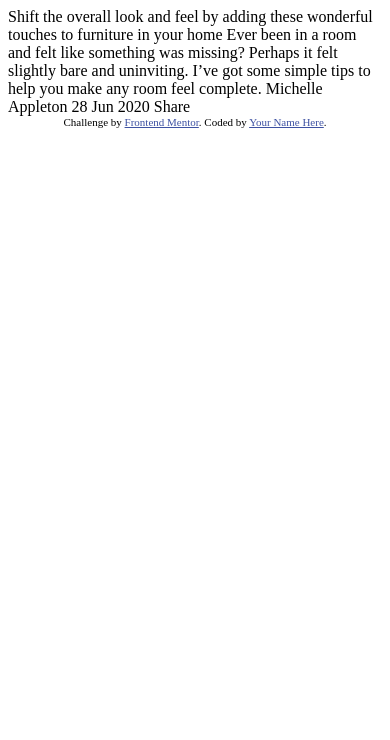
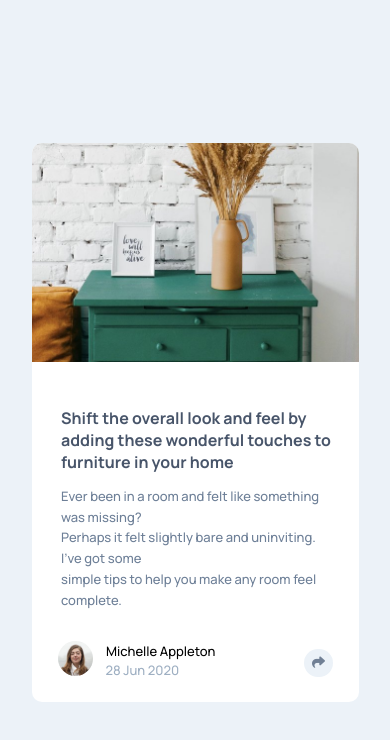
Before and after one commit to Jexinte/Frontend_Mentor_Challenges_Article_Preview_Component, a plain HTML site: page index.html in a window 390 px wide. Drawn offline with Linux system fonts and the light colour scheme.

Commit message:
Final changes

```diff
--- /dev/null
+++ b/css/main.css
@@ -0,0 +1,262 @@
+/* MANROPE MEDIUM 500 & BOLD 700  */
+@import url('https://fonts.googleapis.com/css2?family=Manrope:wght@500;700&display=swap');
+
+:root {
+
+/* COLORS  */
+
+    --veryDarkGrayishBlue: hsl(217, 19%, 35%);
+    --desaturatedDarkBlue: hsl(214, 17%, 51%);
+    --grayishBlue: hsl(212, 23%, 69%);
+    --lightGrayishBlue: hsl(210, 46%, 95%);
+    --white:white;
+
+/* FONT FAMILY  */
+
+    --manrope : 'Manrope';
+
+ /* FONT WEIGHT  */
+
+    --500 : 500;
+    --700 : 700;
+
+ /* FONT SIZE */
+
+    --fSize : 13px;
+
+}
+
+*,::after,::before {
+    margin: 0;
+    padding: 0;
+    box-sizing: border-box;
+}
+
+a {
+    text-decoration: none;
+}
+
+body{
+    display: flex;
+    justify-content: center;
+    align-items: center;
+    min-height: 100vh;
+    font-family: var(--manrope);
+    background-color: var(--lightGrayishBlue);
+    font-size: var(--fSize);
+}
+
+.container {
+    display: flex;
+    width: 728px;
+    height: 277px;
+    background: var(--white);
+    border-radius: 10px;
+}
+
+
+.left-side {
+    width: 40%;
+    margin-right: 1em;
+    background-image: url('../images/drawers.jpg');
+    background-size: cover;
+    background-repeat: no-repeat;
+    border-top-left-radius: 10px;
+    border-bottom-left-radius: 10px;
+}
+
+.right-side {
+    padding-left: 1.5em;
+    padding-top: 2.5em;
+    display: flex;
+    flex-direction: column;
+    gap: 1em;
+    position: relative;
+}
+
+.main-paragraph {
+    font-weight: var(--700);
+    color: var(--veryDarkGrayishBlue);
+    font-size: 21px;
+}
+
+.short-content {
+    color:var(--desaturatedDarkBlue);
+    font-weight: 500;
+    line-height: 1.6em;
+}
+
+.author {
+    display: flex;
+}
+
+aside {
+    display: flex;
+    flex-wrap: wrap;
+    gap:1em;
+}
+
+aside img {
+    width: 35px;
+    height: 35px;
+    border-radius: 50px;
+}
+
+h2 {
+    font-size: var(--fSize);
+    position: relative;
+    top:1px;
+    font-weight: var(--500);
+}
+
+time {
+    position: relative;
+    top:20px;
+    right:127px;
+    color: var(--grayishBlue);
+}
+
+
+.share {
+    display: block;
+    padding: 1.2em 2.1em;
+    width: 231px;
+    position: absolute;
+    left:255px;
+    bottom: 89px;
+    border-radius: 10px;
+    background-color: var(--veryDarkGrayishBlue);
+     visibility: hidden;
+
+}
+.share span {
+    letter-spacing: 5px;
+    position: relative;
+    top:-3px;
+    color:var(--grayishBlue);
+}
+
+.fa-share{
+
+    background-color: var(--lightGrayishBlue);
+    padding:.6em;
+    border-radius: 50px;
+    position: relative;
+    left:7em;
+    top:7px;
+    cursor: pointer;
+}
+
+.icons {
+    padding-right: .8em;
+    cursor: pointer;
+}
+
+#facebook {
+    margin-left: 10px;
+}
+
+
+ .arrow_down {
+    width: 0;
+    height: 0;
+    position: absolute;
+    left:107px;
+    top:55px;
+    border-left: 10px solid transparent;
+    border-right: 10px solid transparent;
+    border-top: 15px solid var(--veryDarkGrayishBlue);
+     visibility: hidden;
+
+  }
+
+@media screen and (max-width:992px) {
+
+    .container {
+        display: flex;
+        flex-direction: column;
+        height: 559px;
+        width: 327px;
+    }
+
+    .main-paragraph {
+        font-size: 16px;
+        position: relative;
+        padding-top: .8em;
+        left:10px;
+    }
+
+    .short-content{
+        font-size: 13px;
+        position: relative;
+        left: 10px;
+        width: 20em;
+        }
+    .left-side {
+        width: 100%;
+        height: 219px;
+    }
+
+    .left-side {
+        width: 100%;
+        border-bottom-left-radius: 0px;
+        border-top-right-radius: 10px;
+    }
+
+    aside {
+        position:relative;
+        top:17px;
+        left:7px;
+    }
+
+    .share span {
+        color:var(--grayishBlue);
+        position: relative;
+        top:-8px;
+
+    }
+
+    time {
+        position: relative;
+        top:20px;
+        right:123px;
+    }
+
+    .fa-share {
+        position: relative;
+        left:9px;
+        top:25px;
+        z-index: 1;
+        color:#718095;
+    }
+
+    .fa-share:focus {
+        color:red
+    }
+
+
+    .arrow_down {
+        display: none;
+    }
+
+    .share {
+        position: absolute;
+        left:0;
+        bottom: -42px;
+        border-bottom-left-radius: 10px;
+        border-bottom-right-radius: 10px;
+        border-top-left-radius: 0;
+        border-top-right-radius: 0;
+        width:100%;
+        padding: 1.6em 2.1em;
+    }
+
+
+
+    .icons {
+        margin-left: .4em;
+        position: relative;
+        left:10px;
+        bottom:3px;
+    }
+}
--- a/index.html
+++ b/index.html
@@ -2,35 +2,61 @@
 <html lang="en">
 <head>
   <meta charset="UTF-8">
-  <meta name="viewport" content="width=device-width, initial-scale=1.0"> <!-- displays site properly based on user's device -->
+  <meta name="viewport" content="width=device-width, initial-scale=1.0">
+  <link rel="icon" type="image/png" sizes="32x32" href="./images/favicon-32x32.png">
+  <link rel="stylesheet" href="https://cdnjs.cloudflare.com/ajax/libs/font-awesome/6.1.1/css/all.min.css" integrity="sha512-KfkfwYDsLkIlwQp6LFnl8zNdLGxu9YAA1QvwINks4PhcElQSvqcyVLLD9aMhXd13uQjoXtEKNosOWaZqXgel0g==" crossorigin="anonymous" referrerpolicy="no-referrer" />
+  <link rel="stylesheet" href="./css/main.css">
 
-  <link rel="icon" type="image/png" sizes="32x32" href="./images/favicon-32x32.png">
+  <title>Frontend Mentor | Article preview component - Yokke</title>
 
-  <title>Frontend Mentor | Article preview component</title>
 
-  <!-- Feel free to remove these styles or customise in your own stylesheet 👍 -->
-  <style>
-    .attribution { font-size: 11px; text-align: center; }
-    .attribution a { color: hsl(228, 45%, 44%); }
-  </style>
 </head>
 <body>
+<main>
+  <div class="container">
 
-  Shift the overall look and feel by adding these wonderful
-  touches to furniture in your home
+    <div class="left-side">
 
-  Ever been in a room and felt like something was missing? Perhaps
-  it felt slightly bare and uninviting. I’ve got some simple tips
-  to help you make any room feel complete.
+    </div>
 
-  Michelle Appleton
-  28 Jun 2020
 
-  Share
+    <div class="right-side">
 
-  <div class="attribution">
-    Challenge by <a href="https://www.frontendmentor.io?ref=challenge" target="_blank">Frontend Mentor</a>.
-    Coded by <a href="#">Your Name Here</a>.
+        <p class="main-paragraph">
+          Shift the overall look and feel by <br> adding these wonderful
+          touches to <br> furniture in your home
+        </p>
+
+        <p class="short-content">
+          Ever been in a room and felt like something was missing? <br> Perhaps
+          it felt slightly bare and uninviting. I’ve got some <br> simple tips
+          to help you make any room feel complete.
+        </p>
+      <div class="author">
+
+          <aside class="author--informations">
+            <img src="./images/avatar-michelle.jpg" alt="Avatar Michelle">
+            <h2>Michelle Appleton</h2>
+            <time datetime="28-06-2020">28 Jun 2020</time>
+          </aside>
+
+          <div class="author__social_medias">
+            <i class="fa-solid fa-share"></i>
+            <a class="share" href="#">
+              <span>SHARE</span>
+              <img class="icons" id="facebook" src="./images/icon-facebook.svg" alt="Facebook icon">
+              <img class="icons" src="./images/icon-twitter.svg" alt="Twitter icon">
+              <img class="icons" src="./images/icon-pinterest.svg" alt="Pinterest">
+              <div class="arrow_down"></div>
+            </a>
+          </div>
+      </div>
+
+    </div>
+
   </div>
+
+</main>
+<script src="./js/hide_and_show.js"></script>
 </body>
 </html>
--- /dev/null
+++ b/js/hide_and_show.js
@@ -0,0 +1,24 @@
+const shareButton = document.querySelector('.fa-share')
+const shareContainer = document.querySelector('.share')
+const arrowDown = document.querySelector('.arrow_down')
+
+
+shareButton.addEventListener('click',() => {
+    if(shareContainer.style.visibility && arrowDown.style.visibility == "hidden") {
+
+        shareContainer.style.visibility="visible"
+        arrowDown.style.visibility="visible"
+        shareButton.style.color ="#F7FCFF"
+        shareButton.style.background = "#6F839B"
+
+    }
+
+    else {
+
+        shareContainer.style.visibility="hidden"
+        arrowDown.style.visibility="hidden"
+        shareButton.style.color="#718095"
+        shareButton.style.background ="hsl(210, 46%, 95%)"
+    }
+
+})
```
